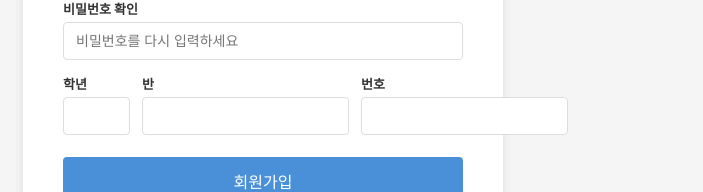
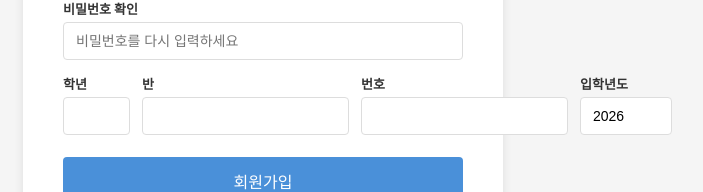
Before and after one commit to software-design-202100839/frontend, a React (Vite) app: page /signup in a window 1280 px wide. Both pictures are taken after a click on the button "학생". Shown: the part 519-711 px from the top of the page, without its empty margins (377-1080 px from the left). Built offline with nearby package versions, Linux system fonts and the light colour scheme.

Commit message:
fix(auth): 학생 회원가입 폼에 입학년도 필드 추가
- roleDetail에 admissionYear 필드 누락 → 500 에러 발생
- 기본값: 현재 연도

Refs: SSCM-56

```diff
--- a/src/features/auth/SignupPage.tsx
+++ b/src/features/auth/SignupPage.tsx
@@ -197,6 +197,18 @@ function SignupPage() {
                   style={styles.input}
                 />
               </div>
+              <div style={styles.field}>
+                <label style={styles.label}>입학년도</label>
+                <input
+                  type="number"
+                  min={2020}
+                  max={2030}
+                  value={(form.roleDetail?.admissionYear as number) || new Date().getFullYear()}
+                  onChange={(e) => handleRoleDetailChange('admissionYear', parseInt(e.target.value))}
+                  required
+                  style={styles.input}
+                />
+              </div>
             </div>
           )}
 
```
